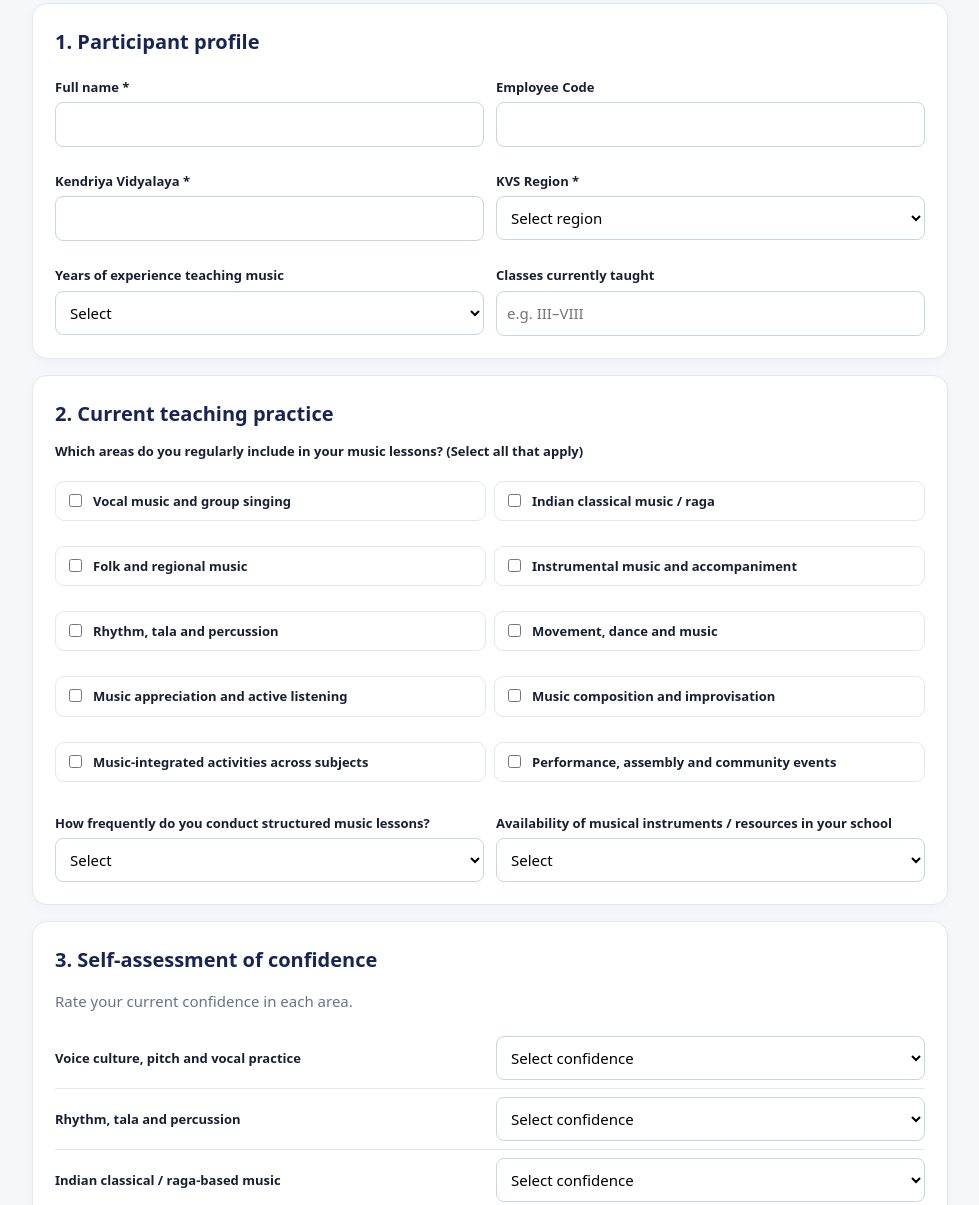
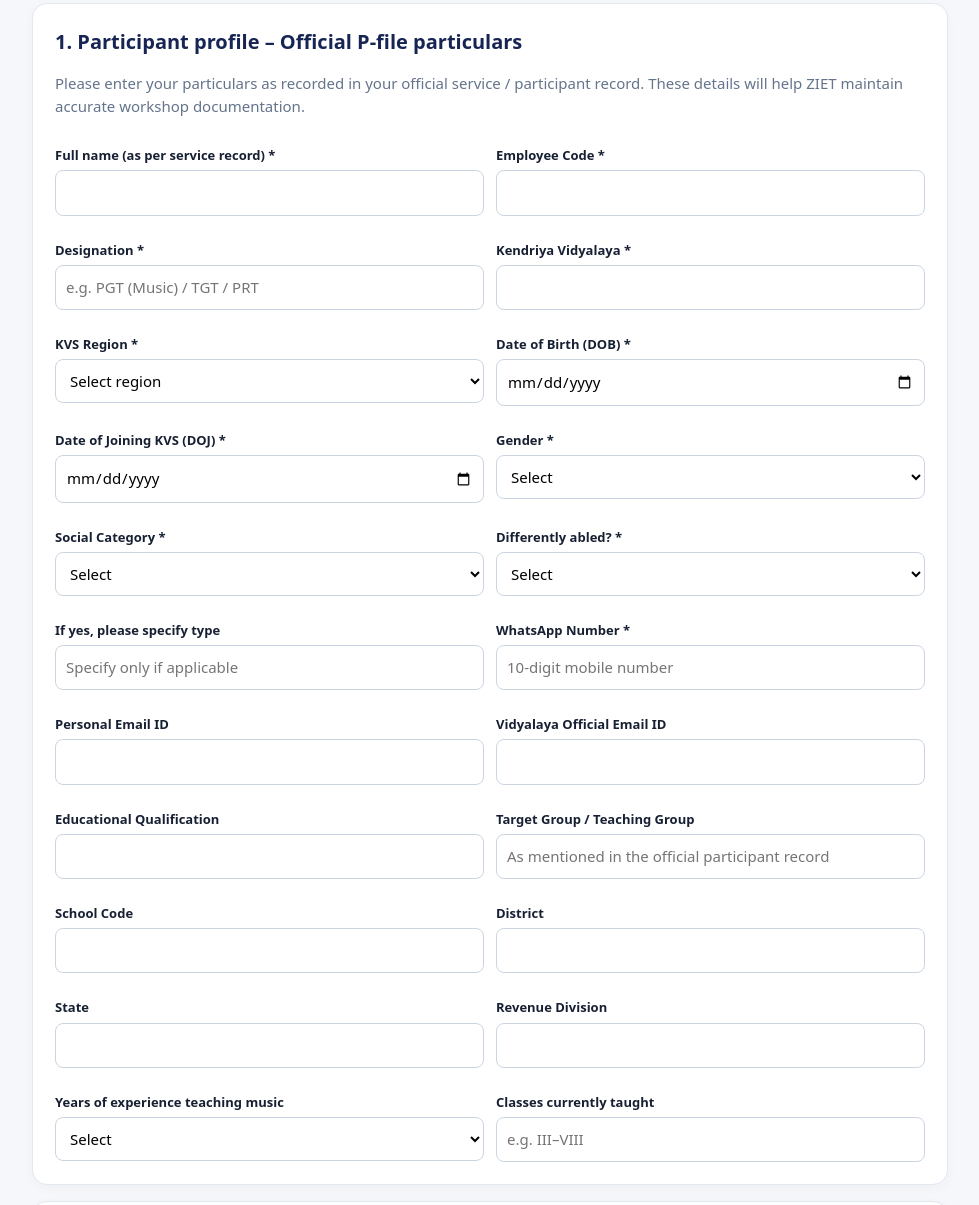
Before and after one commit to taprimaryzietmumbai-kjrd/KVS-MUMBAI-MUSIC-TEACHERS-TRAINING-2026, a plain HTML site: page training-needs.html in a window 1280 px wide. Shown: the part 537-1742 px from the top of the page, without its empty margins (150-1129 px from the left). Drawn offline with Linux system fonts and the light colour scheme.

Commit message:
Expand TNA participant profile with official P-file particulars

```diff
--- a/training-needs.html
+++ b/training-needs.html
@@ -18,9 +18,27 @@ main{max-width:960px;margin:auto;padding:22px}.panel{background:white;border:1px
 <main>
 <div class="panel"><h2>Purpose of this assessment</h2><p class="muted">This assessment will help identify participants’ current practices, areas of confidence, professional learning priorities and support required for meaningful classroom application. Please respond candidly. Your responses are intended to inform the design and emphasis of the training.</p><div class="notice"><b>Important:</b> Complete the form and select “Download my response” to save your response as a CSV file on your device. This standalone page does not transmit responses to ZIET or a central spreadsheet.</div></div>
 <form id="tnaForm">
-<div class="panel"><h2>1. Participant profile</h2><div class="grid">
-<div class="field"><label for="name">Full name *</label><input id="name" required></div><div class="field"><label for="employee">Employee Code</label><input id="employee"></div>
-<div class="field"><label for="school">Kendriya Vidyalaya *</label><input id="school" required></div><div class="field"><label for="region">KVS Region *</label><select id="region" required><option value="">Select region</option><option>Mumbai</option><option>Ahmedabad</option><option>Jaipur</option><option>Patna</option><option>Raipur</option><option>Other</option></select></div>
+<div class="panel"><h2>1. Participant profile – Official P-file particulars</h2><p class="muted">Please enter your particulars as recorded in your official service / participant record. These details will help ZIET maintain accurate workshop documentation.</p><div class="grid">
+<div class="field"><label for="name">Full name (as per service record) *</label><input id="name" required></div>
+<div class="field"><label for="employee">Employee Code *</label><input id="employee" required></div>
+<div class="field"><label for="designation">Designation *</label><input id="designation" required placeholder="e.g. PGT (Music) / TGT / PRT"></div>
+<div class="field"><label for="school">Kendriya Vidyalaya *</label><input id="school" required></div>
+<div class="field"><label for="region">KVS Region *</label><select id="region" required><option value="">Select region</option><option>Mumbai</option><option>Ahmedabad</option><option>Jaipur</option><option>Patna</option><option>Raipur</option><option>Other</option></select></div>
+<div class="field"><label for="dob">Date of Birth (DOB) *</label><input id="dob" type="date" required></div>
+<div class="field"><label for="doj">Date of Joining KVS (DOJ) *</label><input id="doj" type="date" required></div>
+<div class="field"><label for="gender">Gender *</label><select id="gender" required><option value="">Select</option><option>Male</option><option>Female</option><option>Other</option><option>Prefer not to say</option></select></div>
+<div class="field"><label for="category">Social Category *</label><select id="category" required><option value="">Select</option><option>General</option><option>SC</option><option>ST</option><option>OBC (NCL)</option><option>EWS</option><option>Other / Not specified</option></select></div>
+<div class="field"><label for="differentlyAbled">Differently abled? *</label><select id="differentlyAbled" required><option value="">Select</option><option value="No">No</option><option value="Yes">Yes</option></select></div>
+<div class="field"><label for="disabilityType">If yes, please specify type</label><input id="disabilityType" placeholder="Specify only if applicable"></div>
+<div class="field"><label for="whatsapp">WhatsApp Number *</label><input id="whatsapp" type="tel" inputmode="tel" required placeholder="10-digit mobile number"></div>
+<div class="field"><label for="personalEmail">Personal Email ID</label><input id="personalEmail" type="email"></div>
+<div class="field"><label for="officialEmail">Vidyalaya Official Email ID</label><input id="officialEmail" type="email"></div>
+<div class="field"><label for="qualification">Educational Qualification</label><input id="qualification"></div>
+<div class="field"><label for="targetGroup">Target Group / Teaching Group</label><input id="targetGroup" placeholder="As mentioned in the official participant record"></div>
+<div class="field"><label for="schoolCode">School Code</label><input id="schoolCode"></div>
+<div class="field"><label for="district">District</label><input id="district"></div>
+<div class="field"><label for="state">State</label><input id="state"></div>
+<div class="field"><label for="division">Revenue Division</label><input id="division"></div>
 <div class="field"><label for="experience">Years of experience teaching music</label><select id="experience"><option value="">Select</option><option>0–2 years</option><option>3–5 years</option><option>6–10 years</option><option>11–15 years</option><option>16–20 years</option><option>More than 20 years</option></select></div>
 <div class="field"><label for="grades">Classes currently taught</label><input id="grades" placeholder="e.g. III–VIII"></div>
 </div></div>
@@ -43,7 +61,7 @@ document.getElementById('tnaForm').addEventListener('submit',function(e){
 e.preventDefault();
 const priorities=[...document.querySelectorAll('input[name="priority"]:checked')].map(x=>x.value);
 if(priorities.length>5){document.getElementById('status').textContent='Please select no more than five priority areas.';return;}
-const rows=[['Section','Response'],['Participant name',v('name')],['Employee Code',v('employee')],['KV',v('school')],['KVS Region',v('region')],['Experience',v('experience')],['Classes taught',v('grades')],['Current practices',checks('practice').join('; ')],['Lesson frequency',v('frequency')],['School resources',v('resources')]];
+const rows=[['Section','Response'],['Participant name',v('name')],['Employee Code',v('employee')],['Designation',v('designation')],['Kendriya Vidyalaya',v('school')],['KVS Region',v('region')],['Date of Birth',v('dob')],['Date of Joining KVS',v('doj')],['Gender',v('gender')],['Social Category',v('category')],['Differently abled',v('differentlyAbled')],['Type of disability (if applicable)',v('disabilityType')],['WhatsApp Number',v('whatsapp')],['Personal Email ID',v('personalEmail')],['Vidyalaya Official Email ID',v('officialEmail')],['Educational Qualification',v('qualification')],['Target Group',v('targetGroup')],['School Code',v('schoolCode')],['District',v('district')],['State',v('state')],['Revenue Division',v('division')],['Experience',v('experience')],['Classes taught',v('grades')],['Current practices',checks('practice').join('; ')],['Lesson frequency',v('frequency')],['School resources',v('resources')]];
 ratingAreas.forEach((x,i)=>rows.push(['Confidence: '+x,v('rating'+i)]));
 rows.push(['Priority areas',priorities.join('; ')],['Instruments',v('instrument')],['Proficiency',v('level')],['Challenges',v('challenge')],['Expected learning',v('expect')],['Post-training application',v('application')],['Suggestions',v('other')],['Meaningful outcome',v('one')]);
 const csv=rows.map(r=>r.map(x=>'"'+String(x??'').replace(/"/g,'""')+'"').join(',')).join('\r\n');
```
